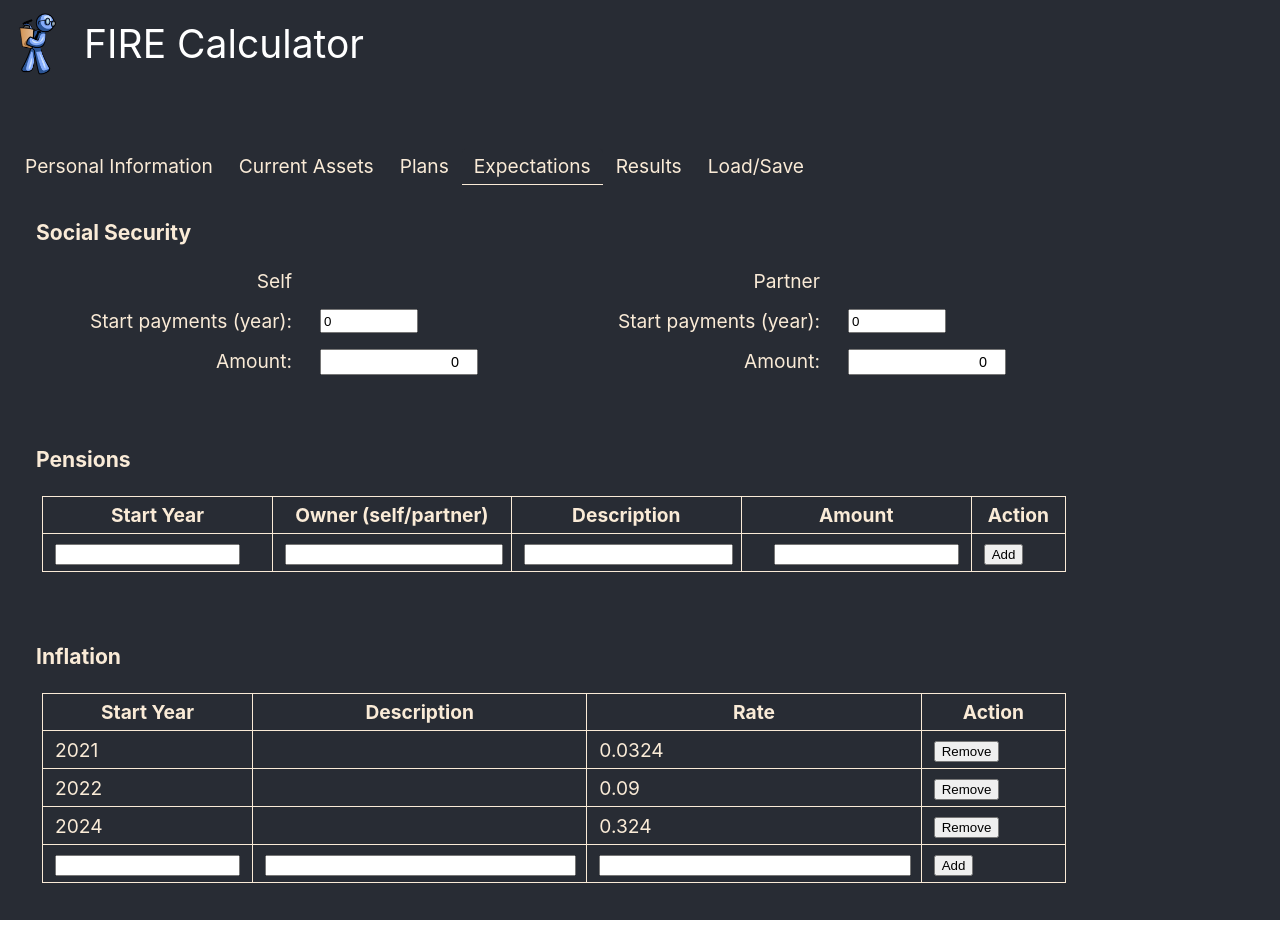
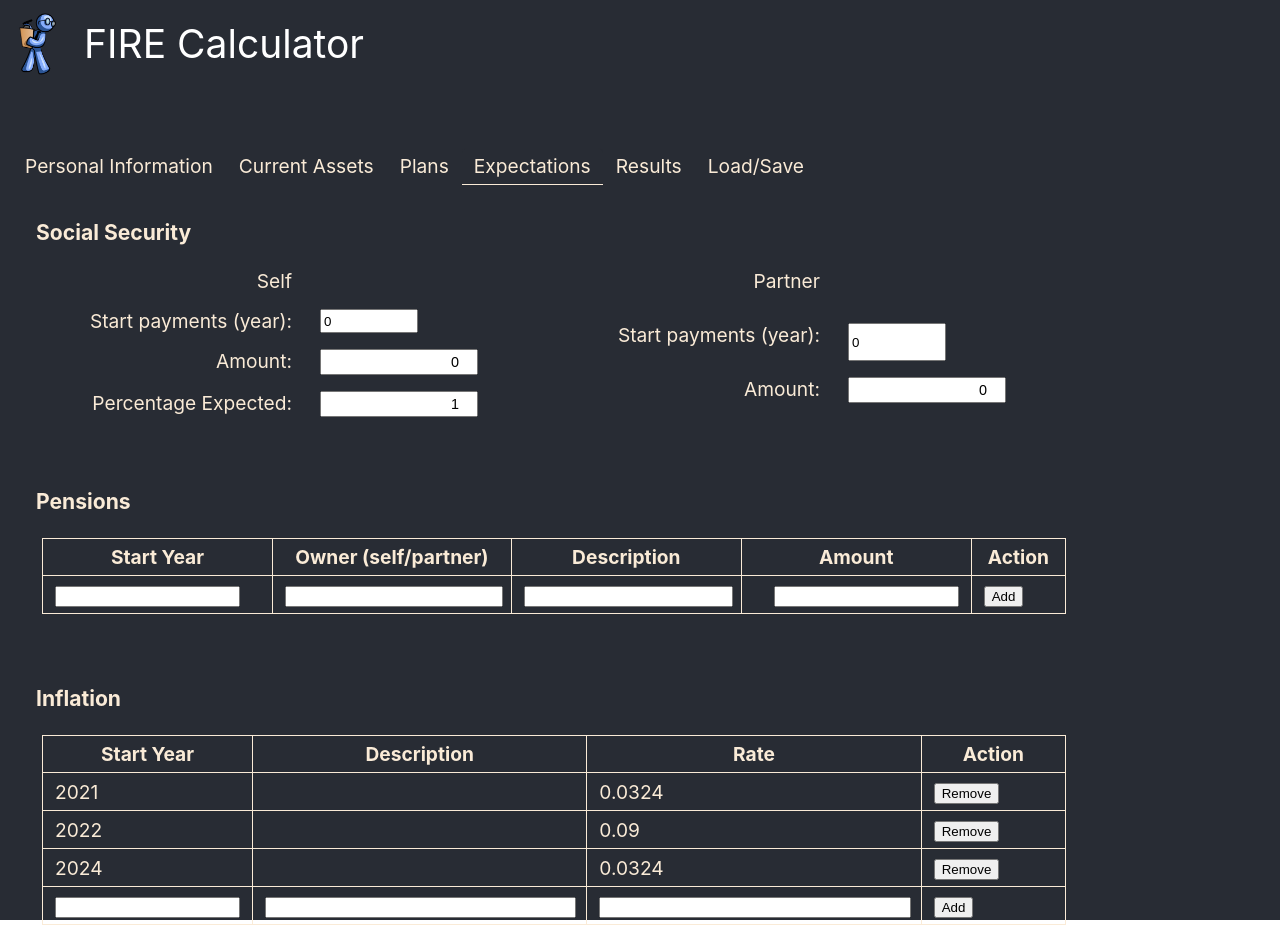
Before and after one commit to sh0knah/FIRE, a React (Create React App) app: page / in a window 1280 px wide. Both pictures are taken after a click on the tab "Expectations". Shown: the top 925 px of the page. Built offline with nearby package versions, Linux system fonts and the light colour scheme.

Commit message:
Add percent likely to SS benefits

```diff
--- a/src/Calculations.js
+++ b/src/Calculations.js
@@ -106,10 +106,10 @@ function modelResults(personal, currentAssets, plan, expectations) {
 
             // TODO - account for death scenarios
             if (year === +(expectations.ssyear)) {
-                socialSecurityAmount += expectations.ssamount;
+                socialSecurityAmount += (expectations.ssamount * ((expectations.ssaExpectedPercentage / 100) ?? 1));
             }
             if (year === +(expectations.ssyear_Partner)) {
-                socialSecurityAmount += expectations.ssamount_Partner;
+                socialSecurityAmount += (expectations.ssamount_Partner * ((expectations.ssaExpectedPercentage / 100) ?? 1));
             }
 
             // Todo - account for multiple retirement years.
--- a/src/InputExpectations.js
+++ b/src/InputExpectations.js
@@ -25,7 +25,7 @@ function InputExpectations() {
                 {
                     startYear: 2024,
                     description: "",
-                    rate: 0.324
+                    rate: 0.0324
                 }
             ],
             // inflationRate: 0.0324,
@@ -35,6 +35,7 @@ function InputExpectations() {
             ssamount: 0,
             ssyear_Partner: 0,
             ssamount_Partner: 0,
+            ssaExpectedPercentage: 1,
 
             taxRates: [
                 {
@@ -149,6 +150,7 @@ function InputExpectations() {
                             <label htmlFor="Name" className="Field-label G1">Self </label>
                             <label htmlFor="SSYear" className="Field-label G1">Start payments (year): </label><input type="number" onChange={e => setState({ ...state, ssyear: +(e.target.value) })} className="Field-value Year G2" id="SSYear" value={state.ssyear} />
                             <label htmlFor="SSAmount" className="Field-label G1">Amount: </label><input type="number" onChange={e => setState({ ...state, ssamount: +(e.target.value) })} className="Field-value Currency G2" id="SSAmount" value={state.ssamount} />
+                            <label htmlFor="SSAPercentage" className="Field-label G1">Percentage Expected: </label><input type="number" onChange={e => setState({ ...state, ssaExpectedPercentage: +(e.target.value) })} className="Field-value Currency G2" id="SSAExpectedPercentage" value={state.ssaExpectedPercentage} />
                         </div>
 
                         <div className="SubGrid2">
```
